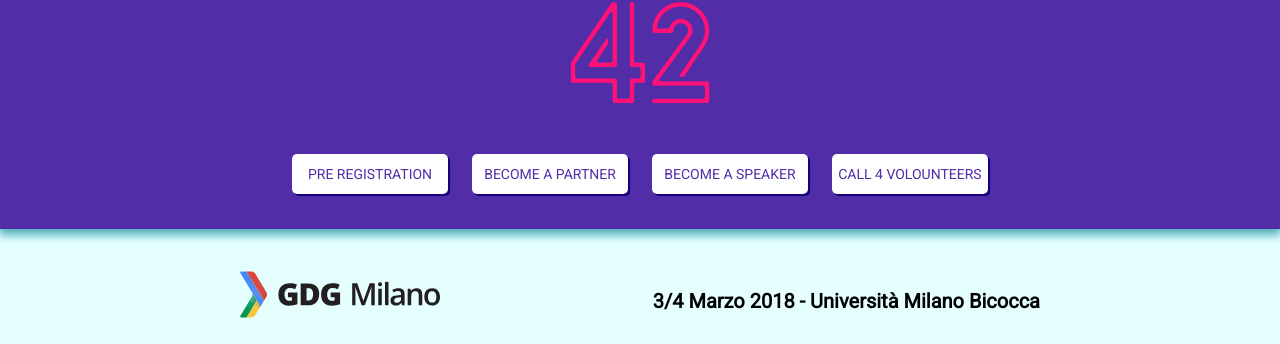
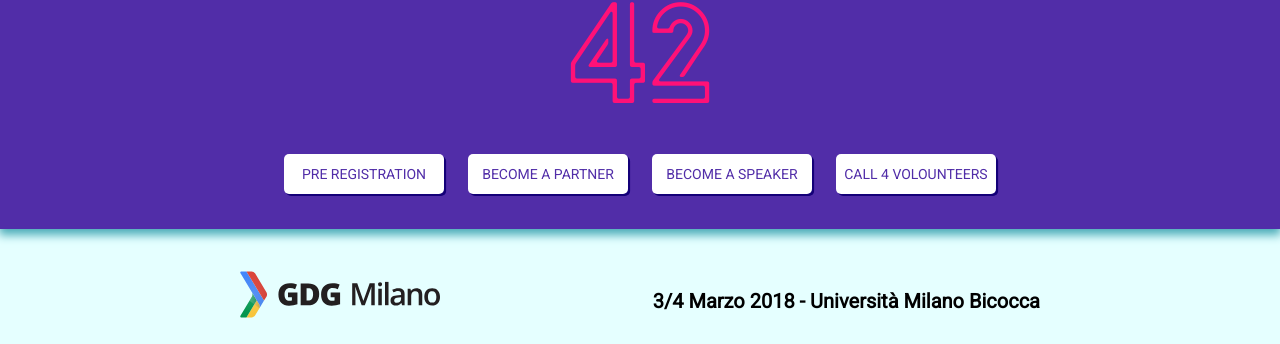
Before and after one commit to GdgMilano/gdgmilano.github.io, a Jekyll site: the page devfest2018.html, which Jekyll copies as it is, in a window 1280 px wide. Shown: the part 188-532 px from the top of the page. Built offline with Jekyll 4.4.1, drawn with Linux system fonts in a browser that asks for light colours.

Commit message:
Update style.css

```diff
--- a/assets/devfest2018/style.css
+++ b/assets/devfest2018/style.css
@@ -132,7 +132,7 @@ button {
     box-shadow: 2px 2px 0px 0.1px #140078;
     border-radius: 5px;
     cursor: pointer;
-    width: 156px;
+    width: 160px;
 }
 a{
     text-decoration: none;
```
